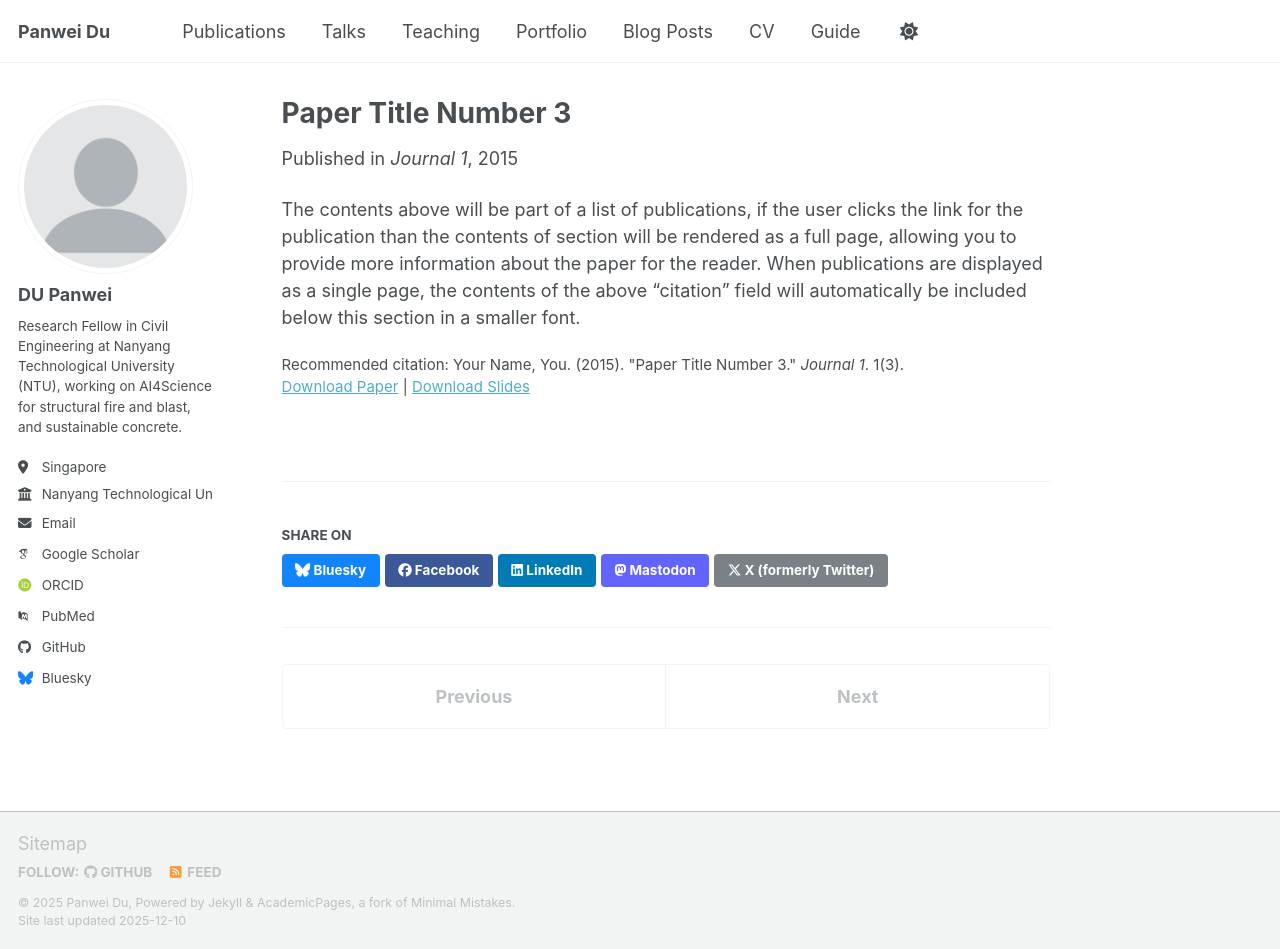
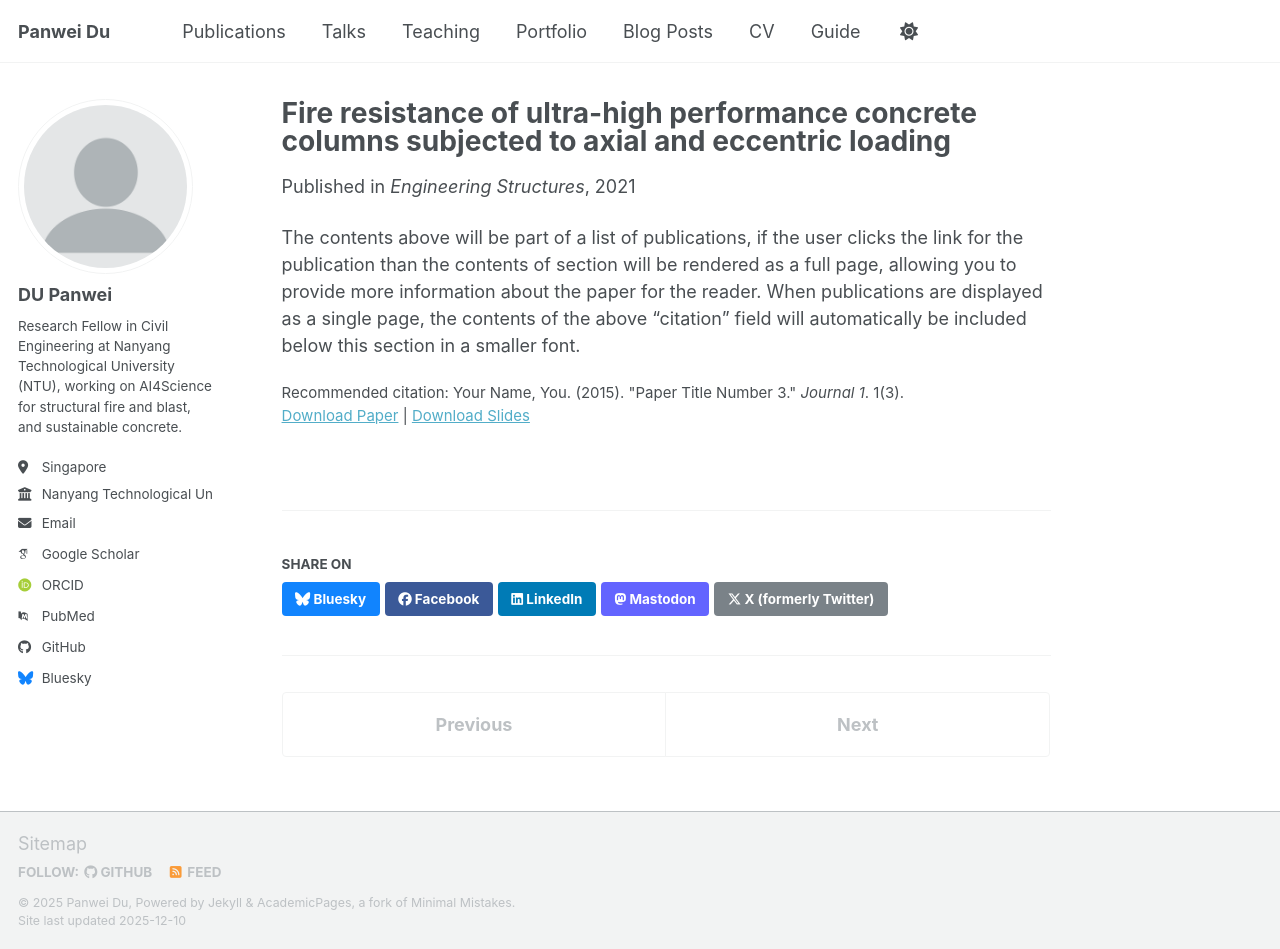
Before and after one commit to pwdu/panwei-du.github.io, a Jekyll site: the page built from _publications/2015-10-01-paper-title-number-3.md, in a window 1280 px wide and 949 px high. Built offline with Jekyll 4.4.1, drawn with Linux system fonts in a browser that asks for light colours; some web fonts are replaced; a script bundle is joined from its source files by our own code; library files that are not in the unit come from our copies.

Commit message:
Update 2015-10-01-paper-title-number-3.md

```diff
--- a/_publications/2015-10-01-paper-title-number-3.md
+++ b/_publications/2015-10-01-paper-title-number-3.md
@@ -1,11 +1,11 @@
 ---
-title: "Paper Title Number 3"
+title: "Fire resistance of ultra-high performance concrete columns subjected to axial and eccentric loading"
 collection: publications
 category: manuscripts
 permalink: /publication/2015-10-01-paper-title-number-3
 excerpt: 'This paper is about the number 3. The number 4 is left for future work.'
-date: 2015-10-01
-venue: 'Journal 1'
+date: 2021/12/1
+venue: 'Engineering Structures'
 slidesurl: 'https://academicpages.github.io/files/slides3.pdf'
 paperurl: 'https://academicpages.github.io/files/paper3.pdf'
 citation: 'Your Name, You. (2015). &quot;Paper Title Number 3.&quot; <i>Journal 1</i>. 1(3).'
```
